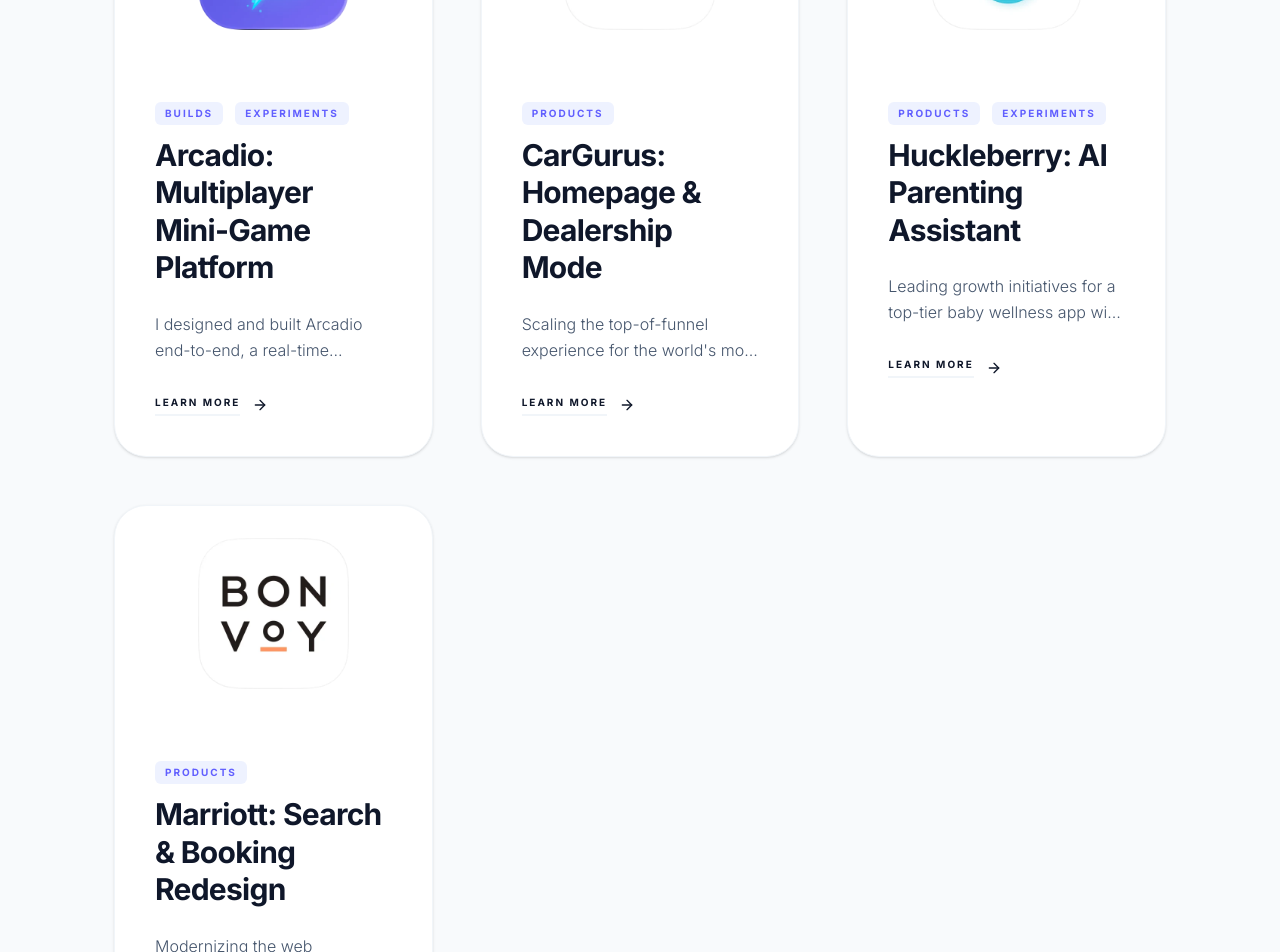
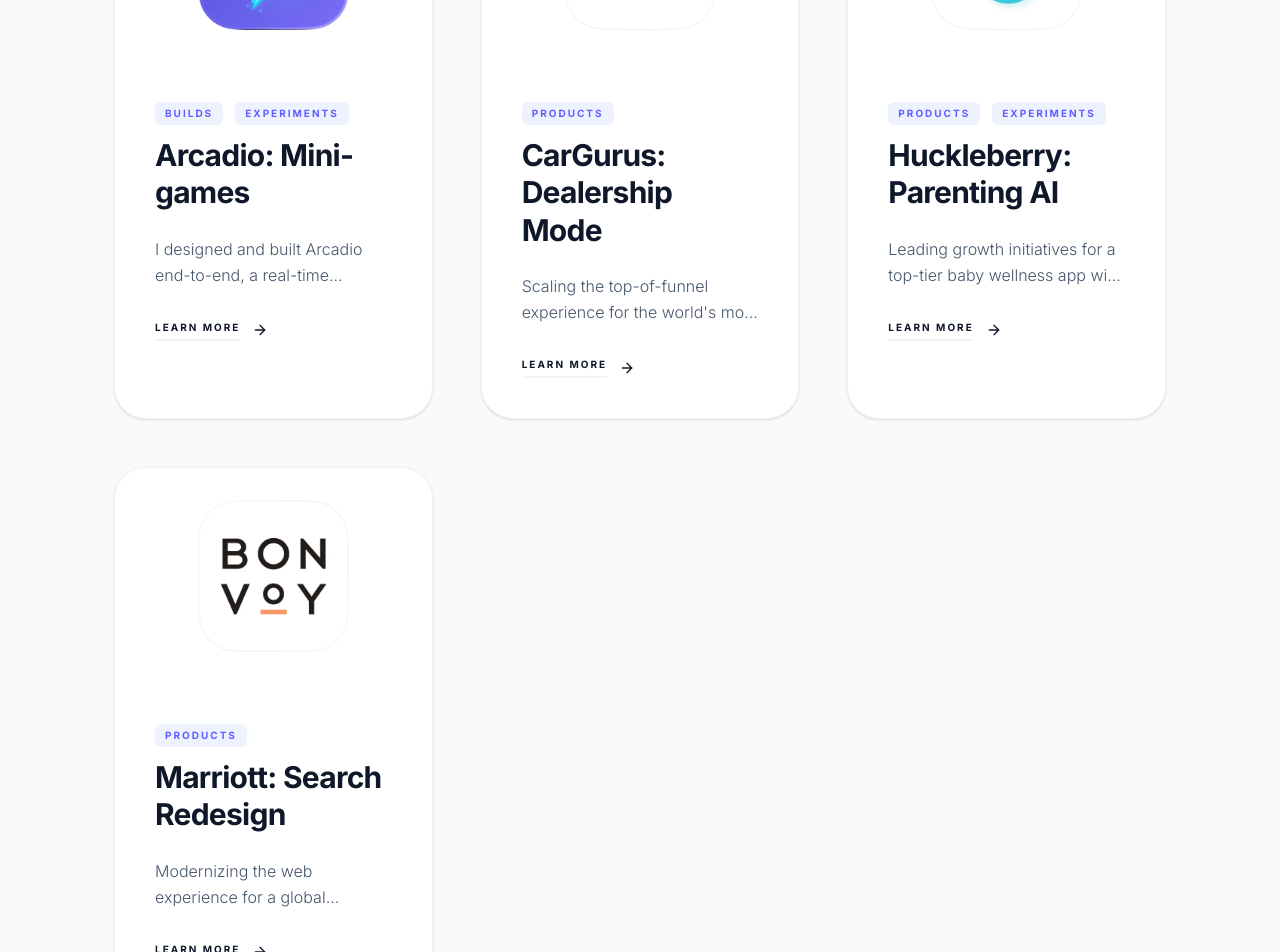
Before and after one commit to daywooj1/daewoo-site, a React (Vite) app: page / in a window 1280 px wide. Shown: the part 2240-3192 px from the top of the page. Built offline with nearby package versions, Linux system fonts and the light colour scheme.

Commit message:
update titles

```diff
--- a/src/components/Work.tsx
+++ b/src/components/Work.tsx
@@ -7,7 +7,7 @@
 const projects = [
   {
     id: 0,
-    title: "Arcadio: Multiplayer Mini-Game Platform",
+    title: "Arcadio: Mini-games",
     categories: ["Builds", "Experiments"],
     description: "I designed and built Arcadio end-to-end, a real-time multiplayer mobile game platform featuring fast, social mini-games.",
     appStoreLink: "https://apps.apple.com/us/app/arcadio/id6760566701",
@@ -27,7 +27,7 @@
   },
   {
     id: 1,
-    title: "CarGurus: Homepage & Dealership Mode",
+    title: "CarGurus: Dealership Mode",
     categories: ["Products"],
     description: "Scaling the top-of-funnel experience for the world's most visited automotive marketplace.",
     image: "/logo png.png",
@@ -44,7 +44,7 @@
   },
   {
     id: 2,
-    title: "Huckleberry: AI Parenting Assistant",
+    title: "Huckleberry: Parenting AI",
     categories: ["Products", "Experiments"],
     description: "Leading growth initiatives for a top-tier baby wellness app with over 1M monthly active users.",
     image: "huckleberry.png",
@@ -61,7 +61,7 @@
   },
   {
     id: 3,
-    title: "Marriott: Search & Booking Redesign",
+    title: "Marriott: Search Redesign",
     categories: ["Products"],
     description: "Modernizing the web experience for a global hospitality leader during a complex CMS migration.",
     image: "/marriott.png",
```
